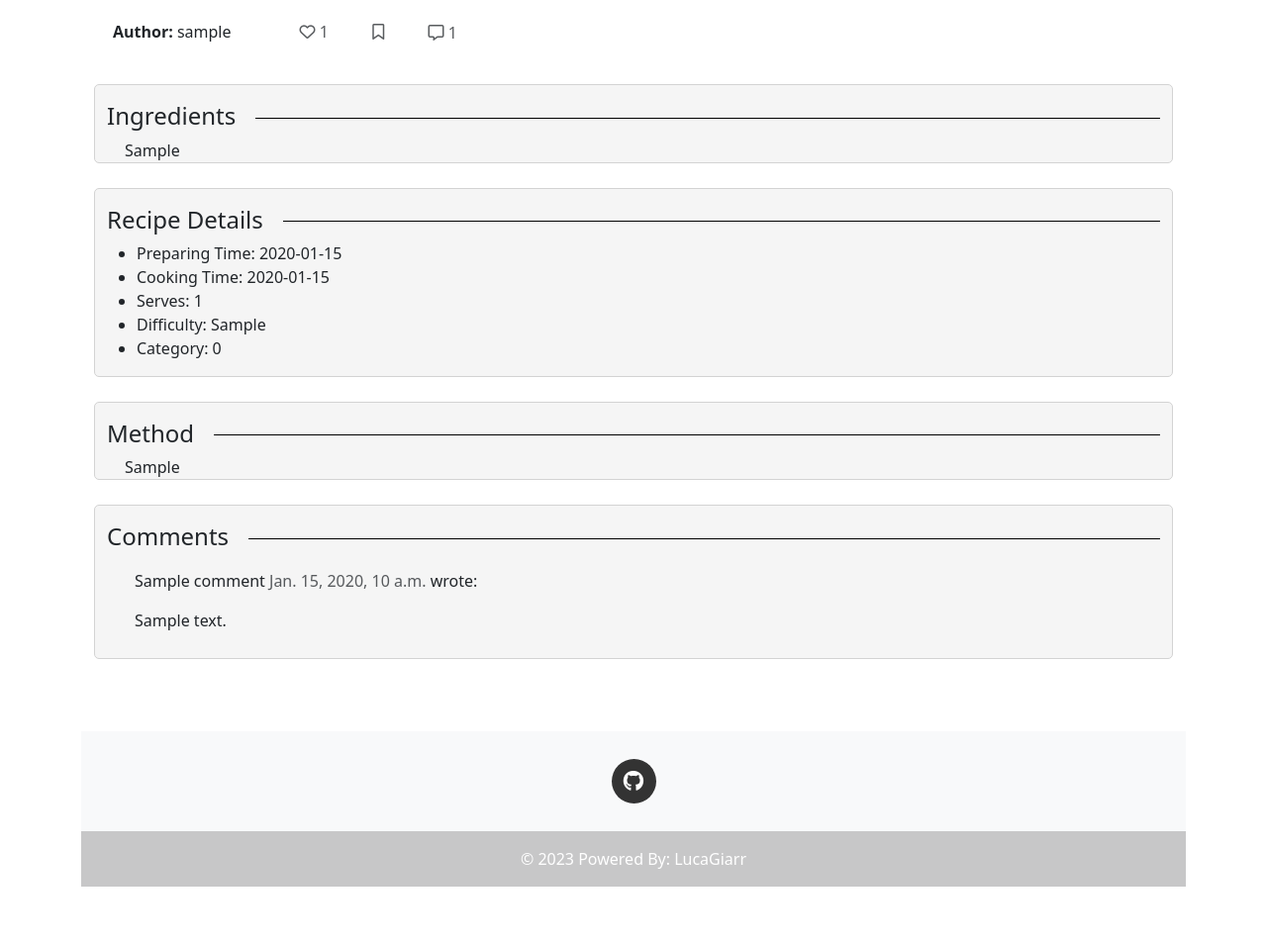
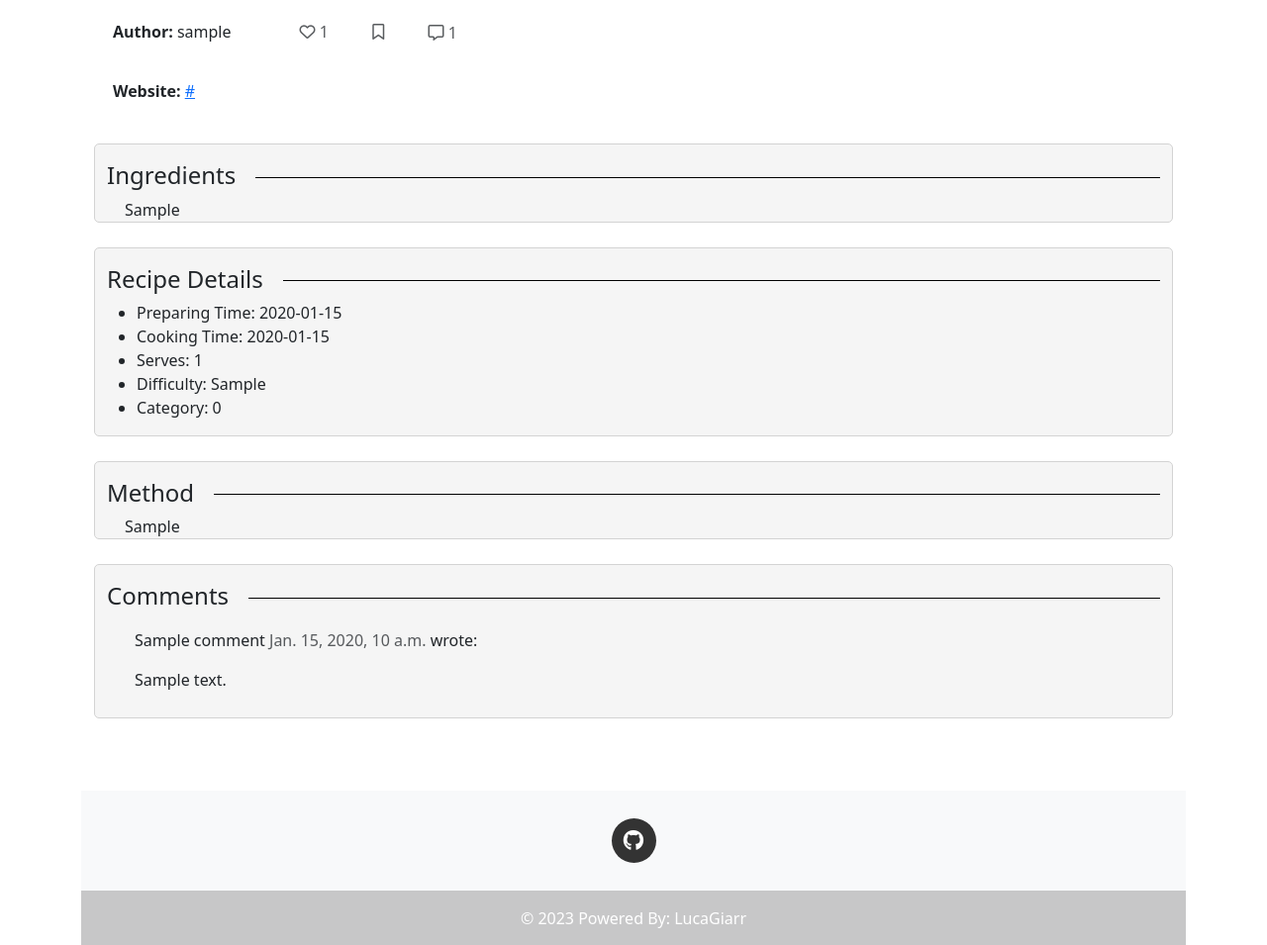
Before and after one commit to LucaGiarr/five-star-recipes, a Django app: a page that uses templates/recipe_details.html in a window 1280 px wide. Shown: the part 136-1091 px from the top of the page at 99% size. Before the commit the page ends 1032 px from the top, so only its background shows below. Run offline with Django 3.2, Linux system fonts and the light colour scheme; tables that the repository leaves empty hold one stand-in row (values such as "Sample post"); some libraries are stand-ins or nearby versions.

Commit message:
add website name in recipe model

```diff
--- a/blog/admin.py
+++ b/blog/admin.py
@@ -17,7 +17,7 @@ class RecipeAdmin(SummernoteModelAdmin):
     search_fields = ['title', 'method']
     prepopulated_fields = {'slug': ('title',)}
     list_filter = ('category', 'status', 'created_on')
-    summernote_fields = ('description','ingredients', 'method')
+    summernote_fields = ('description', 'ingredients', 'method')
 
 
 @admin.register(Comment)
--- a/blog/models.py
+++ b/blog/models.py
@@ -15,7 +15,8 @@ class Recipe(models.Model):
         User, on_delete=models.CASCADE, related_name="blog_recipes"
     )
     featured_image = CloudinaryField('image')
-    website = models.URLField(max_length=200, blank=True)
+    website = models.TextField(blank=True)
+    website_url = models.URLField(max_length=200, blank=True)
     description = models.TextField(blank=True)
     ingredients = models.TextField(blank=True)
     preparing_time = models.CharField(max_length=200, default='10 mins')
--- a/templates/index.html
+++ b/templates/index.html
@@ -89,8 +89,7 @@
                         </a>
                         <!-- Description -->
                         <p class="card-text">
-                            Some quick example text to build on the card title and make up the bulk of
-                            the card's content.
+                            {{ recipe.description| safe }}
                         </p>
 
                         <div class="row">
--- a/templates/recipe_details.html
+++ b/templates/recipe_details.html
@@ -74,7 +74,7 @@
         </div>
         <div class="row">
             <div class="col text-center">
-                <img src="{{ recipe.featured_image.url }}" class="img-fluid" alt="...">
+                <img src="{{ recipe.featured_image.url }}" class="img-fluid" alt="recipe image">
             </div>
         </div>
 
@@ -141,6 +141,19 @@
                     <i class="far fa-message"></i> {{ total_comments }}
                 </p>
                 {% endwith %}
+            </div>
+        </div>
+
+        <div class="row like-comments-row">
+            <div class="col col-lg-2">
+                <!-- Website link -->
+                <p>
+                    <strong>Website: </strong>
+                    <a href="{{ recipe.website_url }}">
+                        {{ recipe.website }}
+                    </a>
+
+                </p>
             </div>
         </div>
     </div>
```
Also changed, not shown: blog/migrations/0020_auto_20230528_1155.py (added).
